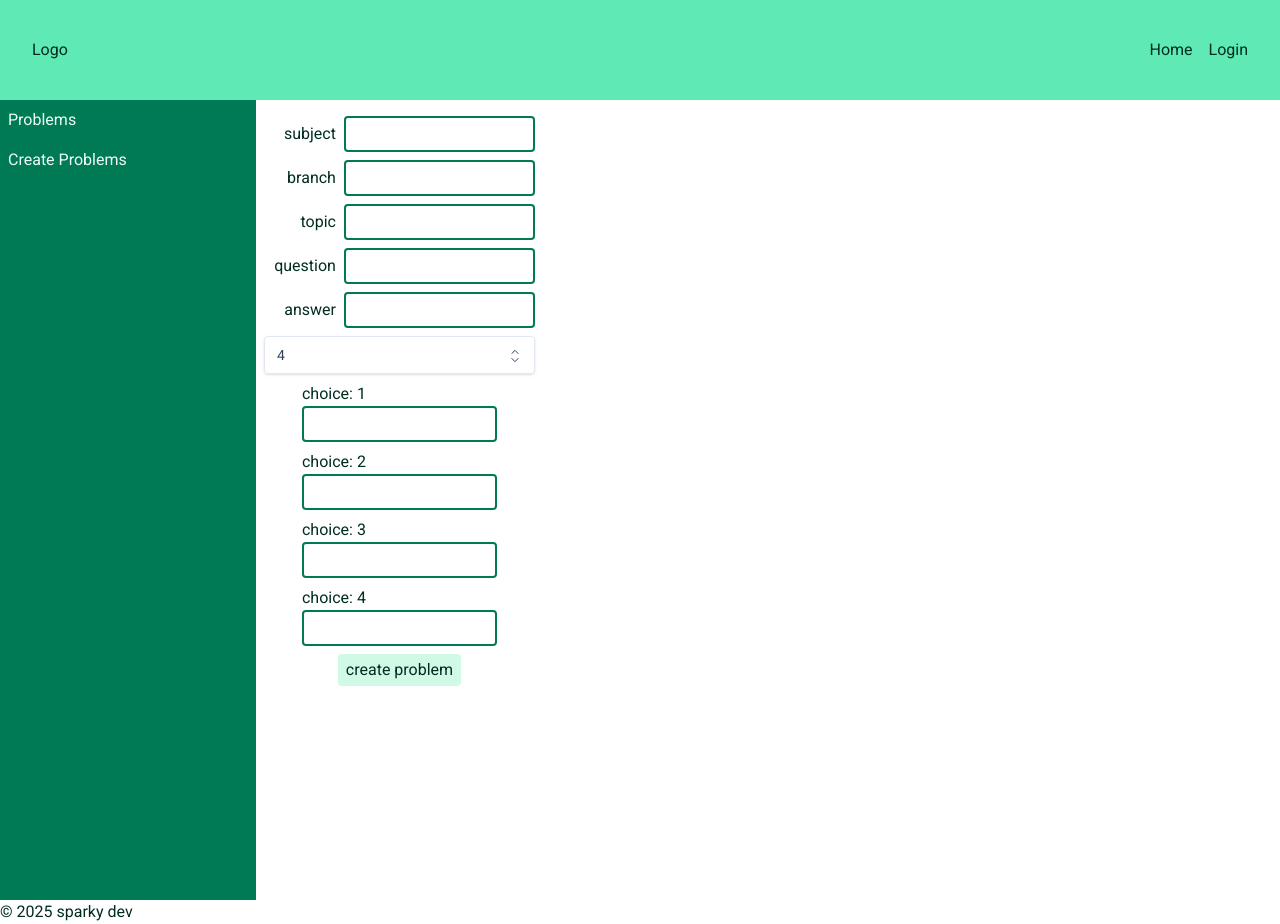
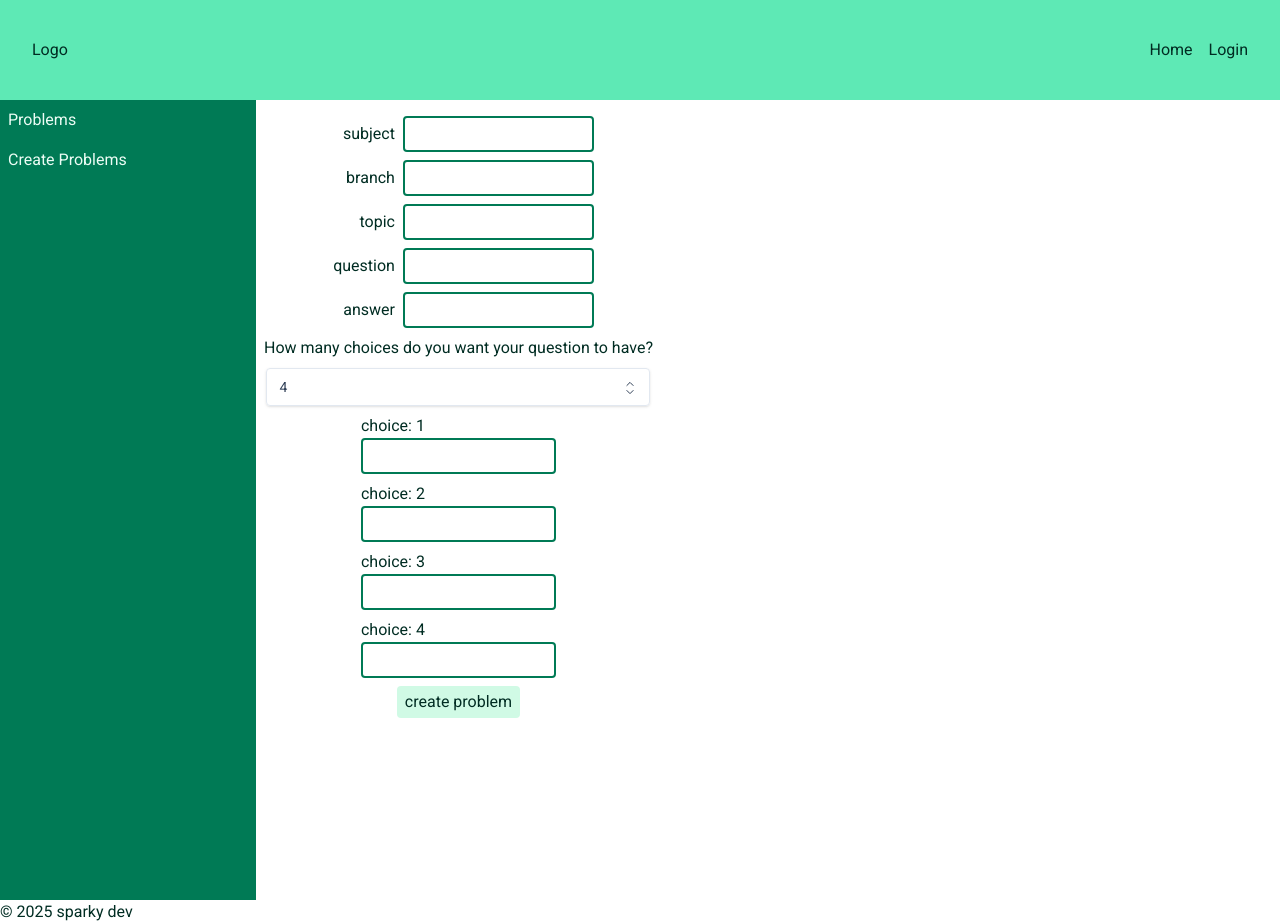
Before and after one commit to sparky9043/12-math-problem-generator, a React (Vite) app in the folder frontend/: page /dashboard/create in a window 1280 px wide. Built offline with nearby package versions, Linux system fonts and the light colour scheme.

Commit message:
add section for asking the user to determine how many choices they want

```diff
--- a/frontend/src/components/ProblemForm.tsx
+++ b/frontend/src/components/ProblemForm.tsx
@@ -86,7 +86,9 @@ const ProblemForm = () => {
           </label>
           <input className={inputStyles} {...answer} />
         </div>
-
+        <div>
+          <p>How many choices do you want your question to have?</p>
+        </div>
         {/* design from https://www.material-tailwind.com/docs/html/select */}
         <div className="w-full max-w-sm min-w-[200px]">
           <div className="relative">
```
